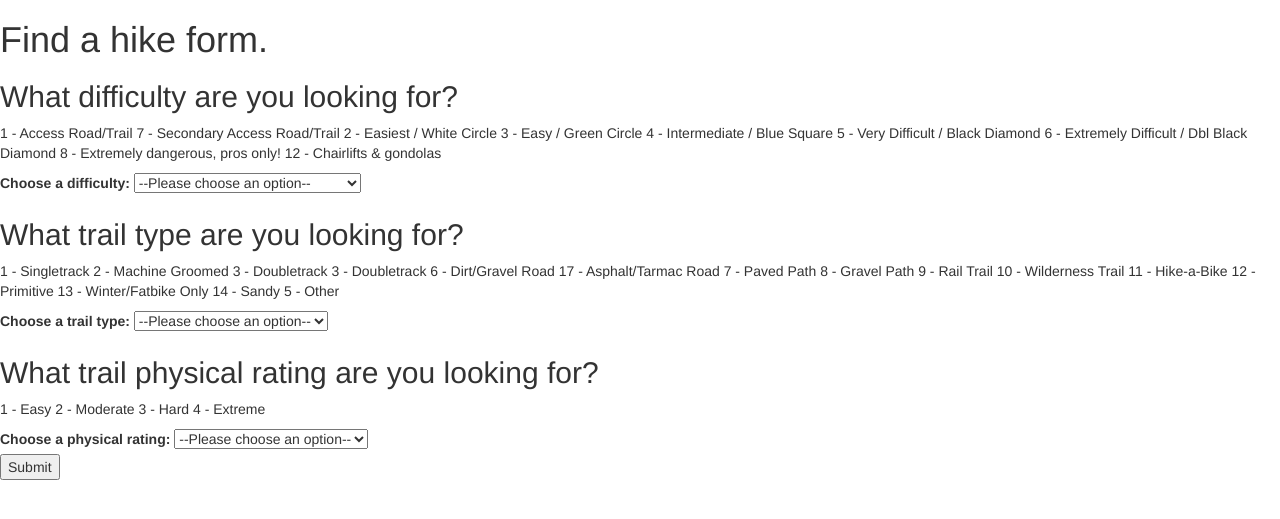
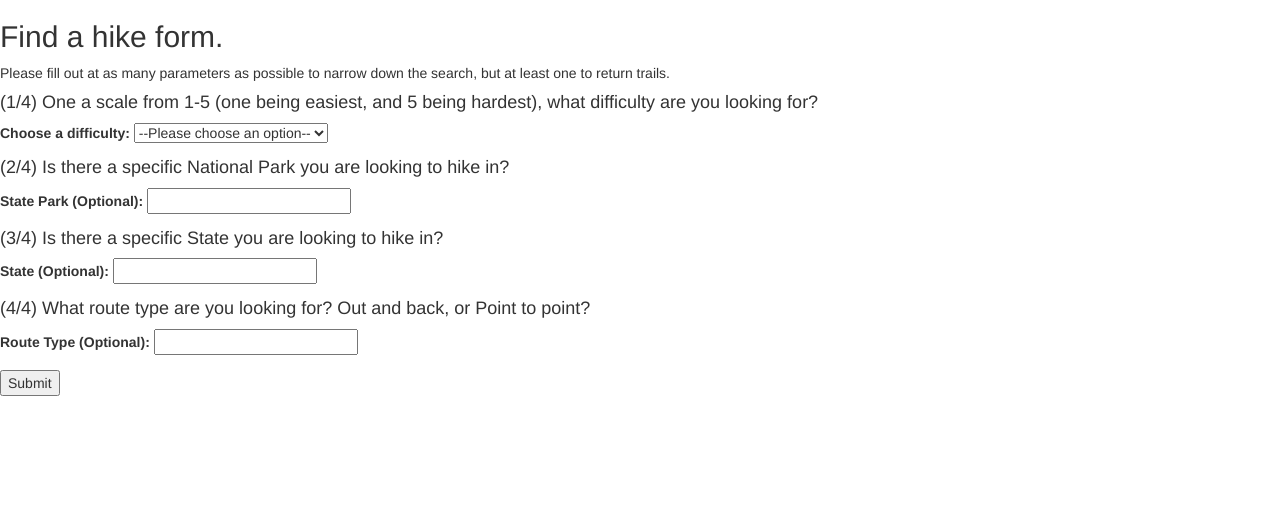
Before and after one commit to AlixLieblich/hb-fullstack-hike-project, a Flask app: page /find-a-hike-form in a window 1280 px wide. Shown: the part 60-579 px from the top of the page. Run offline with Flask 2, Linux system fonts and the light colour scheme; parts of the project's set-up code (start-up, migrations or seed data) failed here and were passed over; some libraries are stand-ins or nearby versions.

Commit message:
Add functionality to return hikes for user parameters given in form

```diff
--- a/server.py
+++ b/server.py
@@ -57,15 +57,20 @@ def hike_list():
 def show_madlib():
     """Show user their form filled out."""
 
-    trail_type = request.args.get("trail_type")
-    physical_rating = request.args.get("physical_rating")
+    route_type = request.args.get("route_type")
+    park = request.args.get("park")
+    state = request.args.get("state")
     difficulty = request.args.get("difficulty")
 
+    server_trail = crud.query_trail(route_type, park, state, difficulty).all()
+
     return render_template("show-form.html",
-                           trail_type=trail_type,
-                           physical_rating=physical_rating,
+                           route_type=route_type,
+                           park=park,
+                           state=state,
                            difficulty=difficulty,
-                            )
+                           server_trail=server_trail)
+                            #trail.all() is a list of sqlAlchemy objects
 
 @app.route('/hikes.json')
 def hike():
--- a/templates/find-a-hike-form.html
+++ b/templates/find-a-hike-form.html
@@ -8,89 +8,28 @@
         <title>Form</title>
     </head>
     <body>
-        <h1>
+        <h2>
             Find a hike form.
-        </h1>
-        <h2>
-            What difficulty are you looking for?
         </h2>
-        <!-- these are from the api, need to understand which are for skiing... perhaps separate forms for different sports -->
+        <p>Please fill out at as many parameters as possible to narrow down the search, but at least one to return trails.</p>
     <form action="/show-form">
-        <p>
-            1 - Access Road/Trail
-            7 - Secondary Access Road/Trail
-            2 - Easiest / White Circle
-            3 - Easy / Green Circle
-            4 - Intermediate / Blue Square
-            5 - Very Difficult / Black Diamond
-            6 - Extremely Difficult / Dbl Black Diamond
-            8 - Extremely dangerous, pros only!
-            12 - Chairlifts & gondolas
-        </p>
-        <label for="difficulty-select">Choose a difficulty:</label>
+<h4>(1/4) One a scale from 1-5 (one being easiest, and 5 being hardest), what difficulty are you looking for?</h4>
+    <label for="difficulty-select">Choose a difficulty:</label>
         <select name="difficulty" id="difficulty-select">
           <option value="">--Please choose an option--</option>
-          <option value="access">1 - Access Road/Trail</option>
-          <option value="secondary_access">7 - Secondary Access Road/Trail</option>
+          <option value="1">1 </option>
+          <option value="2">2</option>
+          <option value="3">3</option>
+          <option value="4">4</option>
+          <option value="5">5</option>
         </select>
-        <h2>
-            What trail type are you looking for?
-        </h2>
-        <!-- these are from the api, need to understand which are for skiing... perhaps separate forms for different sports -->
-        <p>
-            1 - Singletrack
-            2 - Machine Groomed
-            3 - Doubletrack
-            3 - Doubletrack
-            6 - Dirt/Gravel Road
-            17 - Asphalt/Tarmac Road
-            7 - Paved Path
-            8 - Gravel Path
-            9 - Rail Trail
-            10 - Wilderness Trail
-            11 - Hike-a-Bike
-            12 - Primitive
-            13 - Winter/Fatbike Only
-            14 - Sandy
-            5 - Other
-        </p>
-        <label for="trail_type-select">Choose a trail type:</label>
-        <select name="trail_type" id="trail_type-select">
-          <option value="">--Please choose an option--</option>
-          <option value="singletrack">1 - Singletrack</option>
-          <option value="machine_groomed">2 - Machine Groomed</option>
-          <option value="doubletrack">3 - Doubletrack</option>
-          <option value="dirt/gravel_road">6 - Dirt/Gravel Road</option>
-          <option value="asphalt/tarmach">17 - Asphalt/Tarmac Road</option>
-          <option value="paved_path">7 - Paved Path</option>
-          <option value="gravel_path">8 - Gravel Path</option>
-          <option value="rail_trail">9 - Rail Trail</option>
-          <option value="wilderness_trail">10 - Wilderness Trail</option>
-          <option value="Hike-a-Bike">11 - Hike-a-Bike</option>
-          <option value="primitive">12 - Primitive</option>
-          <option value="winter/fatbike_only">13 - Winter/Fatbike Only</option>
-          <option value="sandy">14 - Sandy</option>
-          <option value="other">5 - Other</option>
-        </select>
+<h4>(2/4) Is there a specific National Park you are looking to hike in?</h4>
+        <p><label>State Park (Optional): <input type="text" name="park"></label></p>
 
-        <h2>
-            What trail physical rating are you looking for?
-        </h2>
-        <!-- these are from the api, need to understand which are for skiing... perhaps separate forms for different sports -->
-        <p>
-            1 - Easy
-            2 - Moderate
-            3 - Hard
-            4 - Extreme
-        </p>
-        <label for="physical_rating-select">Choose a physical rating:</label>
-        <select name="physical_rating" id="physical_rating-select">
-          <option value="">--Please choose an option--</option>
-          <option value="easy">1 - Easy</option>
-          <option value="moderate">2 - Moderate</option>
-          <option value="hard">3 - Hard</option>
-          <option value="extreme">4 - Extreme</option>
-        </select>
+<h4>(3/4) Is there a specific State you are looking to hike in?</h4>
+        <p><label>State (Optional): <input type="text" name="state"></label></p>
+<h4>(4/4) What route type are you looking for? Out and back, or Point to point?</h4>
+        <p><label>Route Type (Optional): <input type="text" name="route_type"></label></p>
 
         <p><input type="submit"></p>
     </form>
```
Also changed, not shown: crud.py (+24 -16 lines), model.py (+14 -7 lines), seed_database.py (+15 -43 lines).
